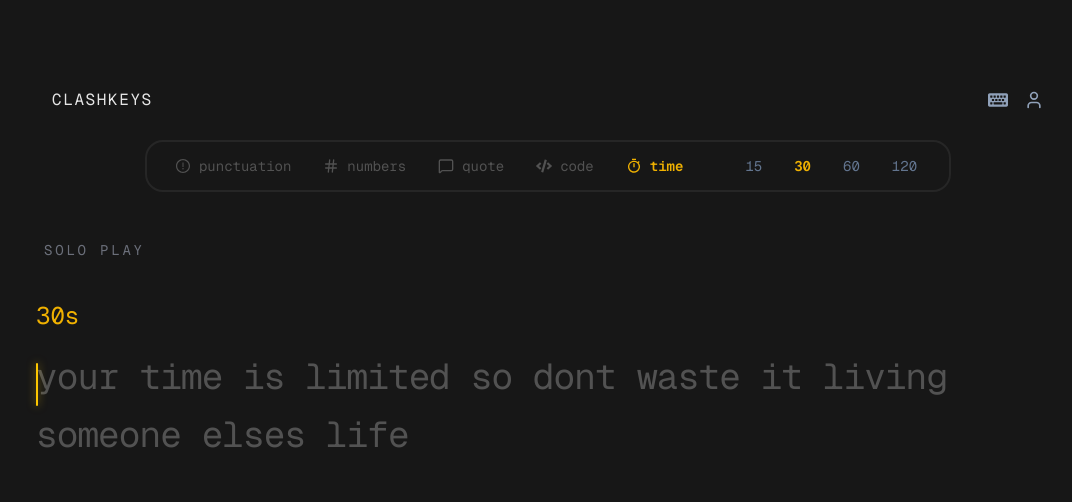
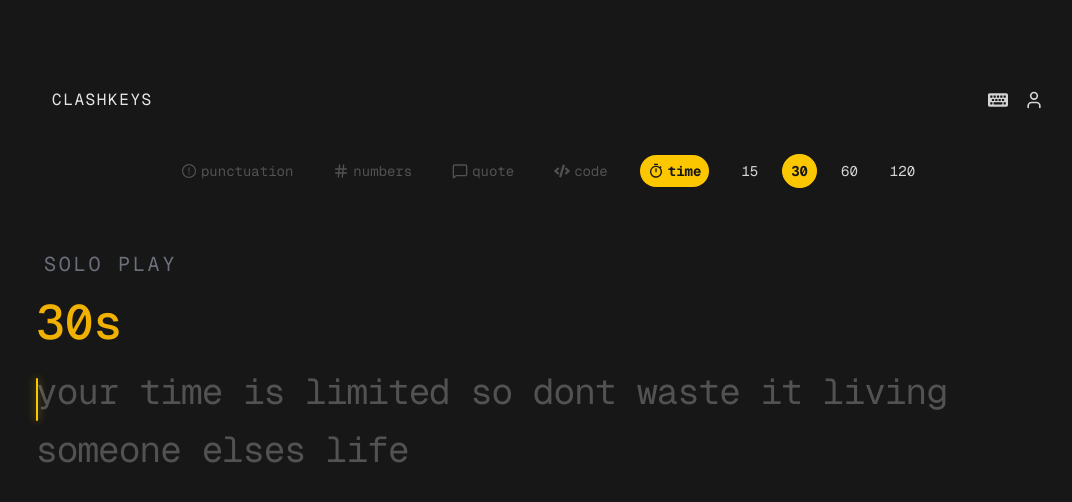
Before and after one commit to Aayush7105/clashkeys, a Next.js app: page /soloplay in a window 1280 px wide. Shown: the top 502 px of the page, without its empty margins (92-1164 px from the left). Built offline with nearby package versions, Linux system fonts and the light colour scheme; no server answers.

Commit message:
ui changes of navbar

```diff
--- a/components/game-navbar.tsx
+++ b/components/game-navbar.tsx
@@ -47,9 +47,9 @@ export default function GameNavbar({
 
   const modeButtonClass = (mode: SoloMode) => {
     const isActive = canInteractModes && currentMode === mode;
-    return `flex items-center gap-2 transition px-1 py-0.5 rounded-md ${
+    return `flex items-center gap-1 transition px-2 py-1.5 rounded-full ${
       isActive
-        ? "text-yellow-500 font-semibold hover:text-yellow-400"
+        ? "text-neutral-900 bg-yellow-400 font-bold hover:text-neutral-800"
         : "text-neutral-600 hover:text-slate-300"
     } ${!canInteractModes ? "opacity-50 cursor-not-allowed hover:text-neutral-600" : "cursor-pointer"}`;
   };
@@ -118,9 +118,9 @@ export default function GameNavbar({
     <button
       key={duration}
       onClick={() => handleDurationChange(duration)}
-      className={`transition px-2 py-0.5 rounded-md cursor-pointer ${
+      className={`transition px-2 py-1.5 rounded-full cursor-pointer ${
         currentDuration === duration
-          ? "text-yellow-500 font-semibold hover:text-yellow-400"
+          ? "text-neutral-900 font-bold border border-yellow-400 bg-yellow-400 hover:text-neutral-800"
           : "hover:text-slate-300"
       } ${!canChangeDuration ? "opacity-50 cursor-not-allowed hover:text-slate-500" : ""}`}
       disabled={!canChangeDuration}
@@ -141,7 +141,7 @@ export default function GameNavbar({
         <div className="font-mono tracking-widest text-neutral-200">
           CLASHKEYS
         </div>
-        <div className="flex items-center gap-4 text-slate-400">
+        <div className="flex items-center gap-4 text-neutral-300">
           <button
             type="button"
             onClick={() => setIsMobileMenuOpen((open) => !open)}
@@ -162,13 +162,13 @@ export default function GameNavbar({
         </div>
       </div>
 
-      <div className="hidden md:flex items-center gap-6 px-6 py-3 text-sm text-neutral-300 border-2 border-neutral-800 rounded-2xl bg-neutral-900 w-fit">
+      <div className="hidden md:flex items-center gap-6 px-6 py-3 text-sm md:text-neutral-300 border-2 border-neutral-900 rounded-2xl bg-neutral-900 w-fit">
         <div className="flex items-center gap-6">
           {modeItems}
-          <div className="h-full w-0.5 bg-white" />
+
         </div>
 
-        <div className="flex items-center gap-4 text-slate-500">
+        <div className="flex items-center gap-4 text-neutral-300">
           {durationButtons}
         </div>
       </div>
--- a/components/soloplay/soloplay-page.tsx
+++ b/components/soloplay/soloplay-page.tsx
@@ -59,7 +59,7 @@ const SoloPlayPage: React.FC<SoloPlayPageProps> = ({
           />
         </div>
         <div className="flex items-center justify-between text-sm tracking-[0.2em] uppercase text-[#6b6f7a] mt-10 md:px-16 lg:px-32">
-          <span className="font-mono text-md ">Solo Play</span>
+          <span className="font-mono text-xl ">Solo Play</span>
         </div>
         {/* Reset component completely when duration changes */}
         <SoloTypingArea
--- a/components/soloplay/solotypingarea.tsx
+++ b/components/soloplay/solotypingarea.tsx
@@ -355,8 +355,8 @@ const SoloTypingArea: React.FC<SoloTypingAreaProps> = ({
   }
 
   return (
-    <div className="relative w-full max-w-5xl mx-auto mt-10 ">
-      <div className="mb-4 text-2xl font-mono text-yellow-500">{timeLeft}s</div>
+    <div className="relative w-full max-w-5xl mx-auto mt-5 ">
+      <div className="mb-4 text-2xl font-mono text-yellow-500"><span className="text-5xl font-medium">{timeLeft}s</span></div>
 
       <div
         className={`relative transition-all duration-500 ease-in-out
```
